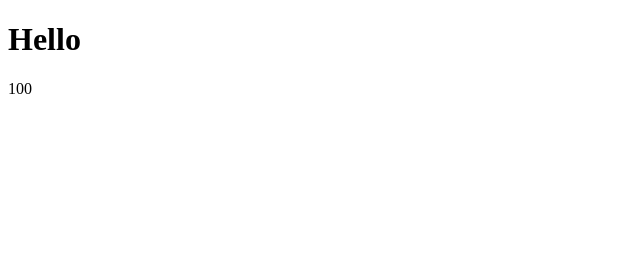
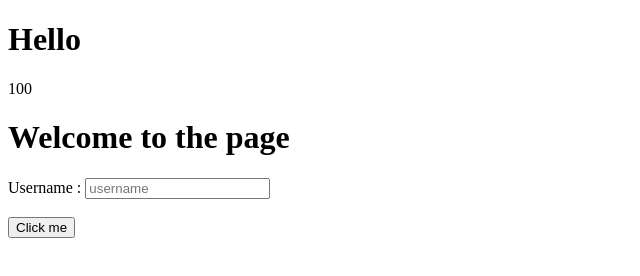
Before and after one commit to yash-sharmaji/javascript-youtube, a plain HTML site: page BC_01/index.html in a window 1280 px wide. Shown: the whole page, without its empty margins (0-640 px from the left). Drawn offline with Linux system fonts and the light colour scheme.

Commit message:
ADDED THE 4TH lesson

```diff
--- a/BC_01/index.html
+++ b/BC_01/index.html
@@ -19,6 +19,15 @@
          Laboriosam voluptatem libero voluptas.
     </p>
 
+    <h1>Welcome to the page</h1>
+
+    <label for="textinput">Username : </label>
+    <input type="text" id="textinput">
+
+    <br><br>
+
+    <button id="clickme">Click me</button>
+
     <script src="script.js"></script>
 </body>
 </html>
--- a/BC_01/script.js
+++ b/BC_01/script.js
@@ -63,3 +63,34 @@ console.log(students);
 
 let result = 1+2*3+4**2;
 console.log(result);
+
+
+
+
+// The 4th part of the video begins-->
+
+
+
+
+
+// How to accept user input
+
+// 1. Easy Way = window prompt
+// 2. Professional Way = HTML Textbox
+
+// let username;
+
+// username = window.prompt("whats your username");
+
+// console.log(username);
+
+
+// more professional way is through the text box
+
+
+document.getElementById("textinput").placeholder="username";
+document.getElementById("clickme").onclick = dosomething=()=>{
+    let username=null;
+    username = document.getElementById("textinput").value;
+    console.log(username);
+};
```
